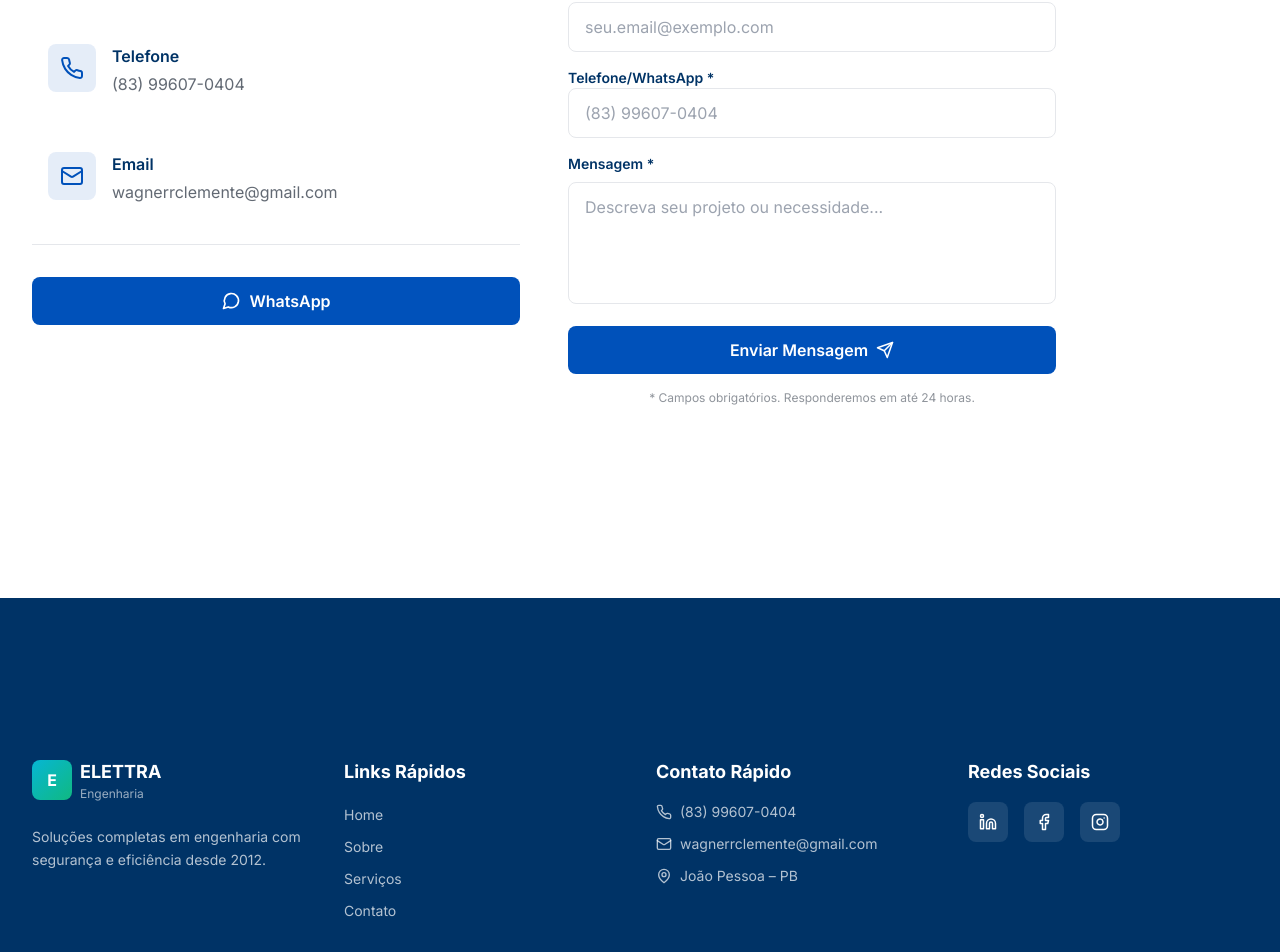
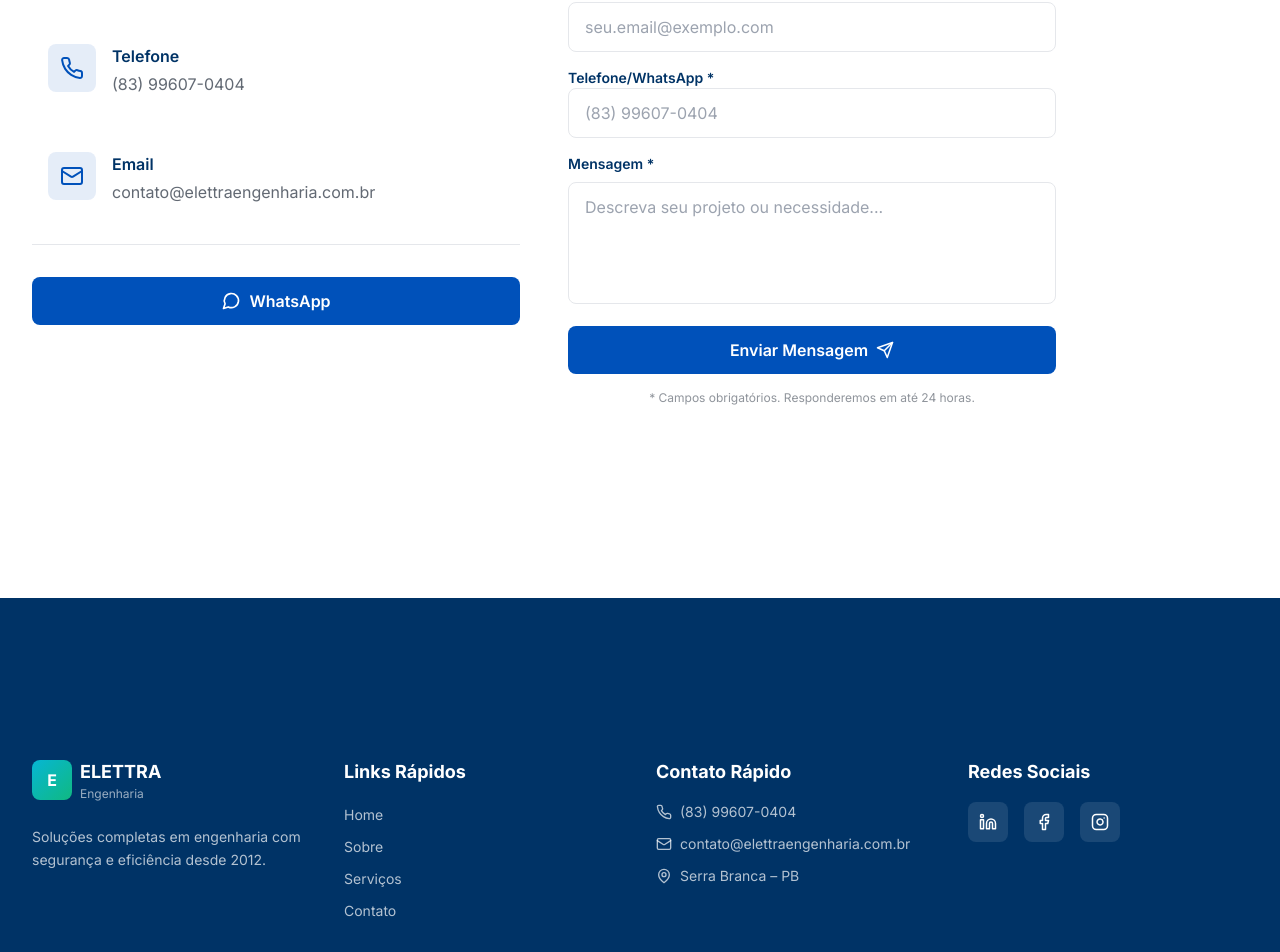
Before and after one commit to FlavioNascimento99/elettra-landing-page, a React (Vite) app: page / in a window 1280 px wide. Shown: the part 6630-7582 px from the top of the page. Built offline with nearby package versions, Linux system fonts and the light colour scheme; no server answers.

Commit message:
fix: changing important data structure for mail, WhatsApp service and Maps

```diff
--- a/src/components/ContactSection.tsx
+++ b/src/components/ContactSection.tsx
@@ -73,8 +73,8 @@ export default function ContactSection() {
     {
       icon: MapPin,
       label: 'Endereço',
-      content: 'Rua Hortêncio Ribeiro de Luna, 1151 – BR 101\nJoão Pessoa – PB',
-      link: 'https://maps.google.com/?q=Rua+Hortêncio+Ribeiro+de+Luna,+1151,+João+Pessoa,+PB',
+      content: 'Rua Bento Ribeiro de Assis, s/n, centro\nSerra Branca – PB',
+      link: 'https://maps.google.com/?q=Rua+Bento+Ribeiro+de+Assis,+Serra+Branca,+PB',
     },
     {
       icon: Phone,
@@ -85,8 +85,8 @@ export default function ContactSection() {
     {
       icon: Mail,
       label: 'Email',
-      content: 'wagnerrclemente@gmail.com',
-      link: 'mailto:wagnerrclemente@gmail.com',
+      content: 'contato@elettraengenharia.com.br',
+      link: 'mailto:contato@elettraengenharia.com.br',
     },
   ];
 
--- a/src/components/Footer.tsx
+++ b/src/components/Footer.tsx
@@ -66,22 +66,22 @@ export default function Footer() {
               </li>
               <li>
                 <a
-                  href="mailto:wagnerrclemente@gmail.com"
+                  href="mailto:contato@elettraengenharia.com.br"
                   className="flex items-center space-x-2 text-white/70 hover:text-white transition-colors text-sm"
                 >
                   <Mail size={16} />
-                  <span className="break-all">wagnerrclemente@gmail.com</span>
+                  <span className="break-all">contato@elettraengenharia.com.br</span>
                 </a>
               </li>
               <li>
                 <a
-                  href="https://maps.google.com/?q=Rua+Hortêncio+Ribeiro+de+Luna,+1151,+João+Pessoa,+PB"
+                  href="https://maps.google.com/?q=Rua+Bento+Ribeiro+de+Assis,+Serra+Branca,+PB"
                   target="_blank"
                   rel="noopener noreferrer"
                   className="flex items-start space-x-2 text-white/70 hover:text-white transition-colors text-sm"
                 >
                   <MapPin size={16} className="flex-shrink-0 mt-0.5" />
-                  <span>João Pessoa – PB</span>
+                  <span>Serra Branca – PB</span>
                 </a>
               </li>
             </ul>
@@ -110,7 +110,7 @@ export default function Footer() {
                 <Facebook size={18} />
               </a>
               <a
-                href="#"
+                href="https://www.instagram.com/elettraempreendimentos/"
                 target="_blank"
                 rel="noopener noreferrer"
                 className="w-10 h-10 flex items-center justify-center bg-white/10 rounded-lg hover:bg-secondary-green transition-colors"
--- a/src/services/emailService.ts
+++ b/src/services/emailService.ts
@@ -1,5 +1,5 @@
 // Formspree configuration
-const FORMSPREE_ID = import.meta.env.VITE_FORMSPREE_ID || 'mykbzgrr';
+const FORMSPREE_ID = import.meta.env.VITE_FORMSPREE_ID || 'xpqoqewg';
 
 export interface EmailPayload {
   name: string;
```
Also changed, not shown: 2 other files (tests, documents, lock files or other folders).
